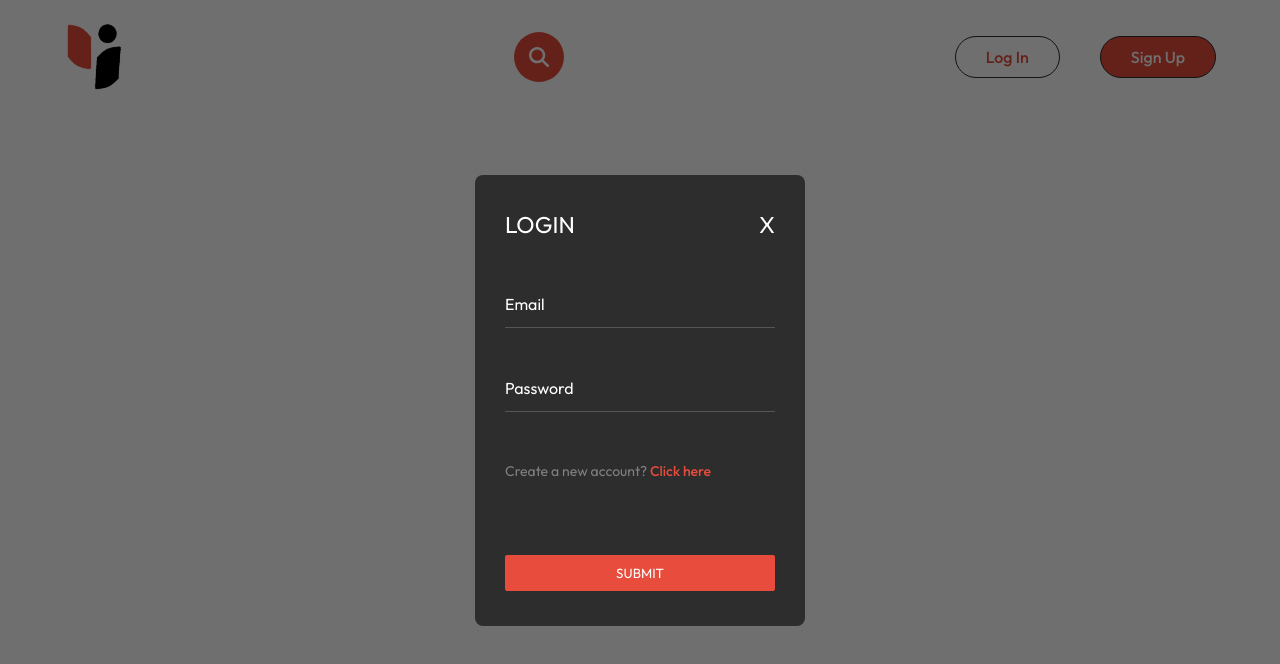
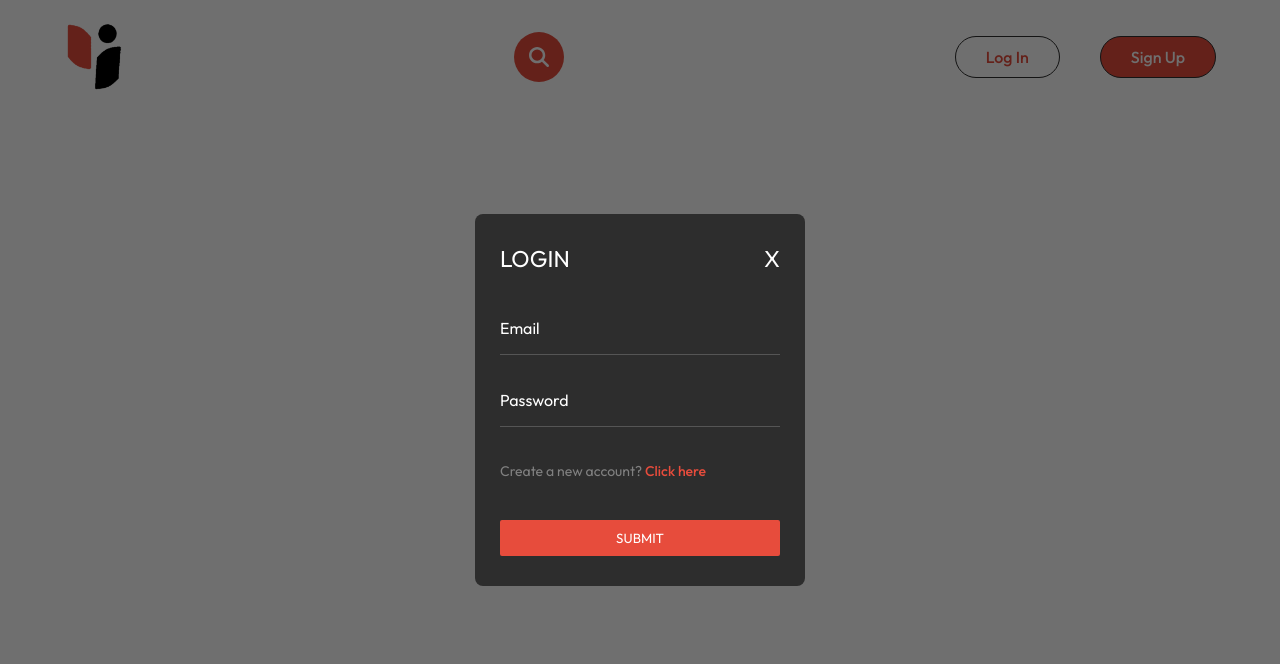
Before and after one commit to FIRM-fcis/FIRM-creatives, a React (Create React App) app: page / in a window 1280 px wide. Both pictures are taken after a click on the button "Log In". Shown: the top 664 px of the page. Built offline with nearby package versions, Linux system fonts and the light colour scheme.

Commit message:
Sign UP finished

```diff
--- a/package.json
+++ b/package.json
@@ -14,6 +14,7 @@
     "axios": "^1.7.2",
     "react": "^18.3.1",
     "react-dom": "^18.3.1",
+    "react-google-recaptcha": "^3.1.0",
     "react-router-dom": "^6.25.1",
     "react-scripts": "5.0.1",
     "web-vitals": "^2.1.4"
--- a/src/components/Login/Login.css
+++ b/src/components/Login/Login.css
@@ -8,13 +8,13 @@
 }
 .login-container{
     place-self: center;
-    width: max(23vw,330px);
+    width: max(24vw,330px);
     color:#808080;
     background-color: rgb(45, 45, 45);
     display: flex;
     flex-direction: column;
-    gap: 25px;
-    padding: 35px 30px;
+    gap: 20px;
+    padding: 30px 25px;
     border-radius: 8px;
     font-size: 14px;
 }
@@ -23,7 +23,7 @@
     display: flex;
     justify-content: space-between;
     align-items: center;
-    margin-bottom: 30px;
+    margin-bottom: 25px;
 }
 .text-center ,.close-login{
 	color:#fff;
@@ -34,7 +34,7 @@
 }
 .input-container{
 	position:relative;
-	margin-bottom:25px;
+	margin-bottom:15px;
 }
 .input-container label{
 	position:absolute;
@@ -49,7 +49,7 @@
   border-bottom:1px solid #555;
   background:transparent;
   width:100%;
-  padding:8px 0 5px 0;
+  padding:8px;
   font-size:16px;
   color:#fff;
 }
@@ -66,19 +66,26 @@
     color: #fff;
 	padding:10px 20px;
 	text-transform:uppercase;
-	margin-top:50px;
+	margin-top:20px;
 	border-radius:2px;
 	cursor:pointer;
 	position:relative;
+    transition: 0.3s;
+}
+.login-btn:hover{
+    background-color: #ac1100;
 }
 .input-container input:focus ~ label,
 .input-container input:valid ~ label{
 	top:-12px;
 	font-size:12px;
-
 }
 .switch{
     color: #e74c3c;
     font-weight: 500;
     cursor: pointer;
 }
+.verification-notice{
+    font-size: 18px;
+    color: green;
+}
--- a/src/components/Login/Login.jsx
+++ b/src/components/Login/Login.jsx
@@ -1,42 +1,174 @@
-import React from 'react'
+import React, { useEffect, useState } from 'react'
 import './Login.css'
+import ReCAPTCHA from "react-google-recaptcha";
 const Login = ({setShowSign,sign,handleSign}) => {
+  const [formData,setformData]=useState({
+    username:'',
+    email:'',
+    password:'',
+    confirmPassword:'',
+    captcha:''
+    })
+  const [errors, setErrors] = useState({})
+  const [isCaptchaVerified, setIsCaptchaVerified] = useState(false);
+  const [isSubmitting, setIsSubmitting] = useState(false);
+  const [emailVerification, setemailVerfication] = useState('');
+
+  const handlechange=(e)=>{
+    const{name,value}=e.target;
+    setformData({
+      ...formData,[name]:value
+    })
+  }
+  const handleSubmit =async (e) => {
+    e.preventDefault()
+    const validationErrors = {}
+    if(!formData.username.trim()) {
+        validationErrors.username = "username is required"
+        setemailVerfication('');
+    }
+
+    if(!formData.email.trim()) {
+        validationErrors.email = "email is required"
+        setemailVerfication('');
+    } else if(!/\S+@\S+\.\S+/.test(formData.email)){
+        validationErrors.email = "email is not valid"
+    }
+
+    if(!formData.password.trim()) {
+      validationErrors.password = "password is required"
+      setemailVerfication('');
+  } else if(!/^(?=.*[a-z])(?=.*[A-Z])(?=.*[0-9])(?=.*[!@#$%]).{8,24}$/.test(formData.password)){
+      validationErrors.password = "  8 to 24 characters.\nMust include uppercase and lowercase letters, a number and a special character.\n  Allowed special characters: ! @ # $ %"
+  }
+
+    if(formData.confirmPassword !== formData.password) {
+        validationErrors.confirmPassword = "password not matched"
+        setemailVerfication('');
+    }
+
+    setErrors(validationErrors)
+
+    if (Object.keys(validationErrors).length === 0 && isCaptchaVerified) {
+      setemailVerfication('Signup successful! Please check your email for verification.');
+      setIsSubmitting(true);
+
+      try {
+        const response = await fetch(
+          sign === 'SIGN UP' ? '/api/auth/signup' : '/api/auth/login',
+          {
+            method: 'POST',
+            headers: { 'Content-Type': 'application/json' },
+            body: JSON.stringify(formData),
+          }
+        );
+        if (!response.ok) {
+          const errorData = await
+          response.json();
+          throw new Error(errorData.message || 'Network response was not ok');
+
+        }
+
+        const data = await response.json();
+        if (sign === 'SIGN UP') {
+          console.log('Signup successful:', data);
+          setemailVerfication('Signup successful! Please check your email for verification.');
+          setformData({
+            username: '',
+            email: '',
+            password: '',
+            confirmPassword: '',
+            captcha: '',
+          });
+        } else {
+          console.log('Login successful:', data);
+        }
+        setIsSubmitting(false);
+      } catch (error) {
+        console.error('Error:', error);
+        setErrors({ apiError: 'An error occurred during submission.' });
+        setIsSubmitting(false);
+      }
+    }
+  };
+
+  const handleCaptchaChange = (value) => {
+    setIsCaptchaVerified(value);
+  };
+  useEffect(() => {
+    const checkEmailAvailability = async () => {
+      if (formData.email.trim() && sign === 'SIGN UP') {
+        try {
+          const response = await fetch(`/api/users/check-email?email=${formData.email}`);
+          const data = await response.json();
+          if (data.isRegistered) {
+            setErrors({ email: 'Email is already registered.' });
+          }
+        } catch (error) {
+          console.error('Error checking email availability:', error);
+        }
+      }
+    };
+    checkEmailAvailability();
+  }, [formData.email, sign]);
+
 
   return (
     <div className='log-in'>
-       <form className="login-container">
+       <form className="login-container" onSubmit={handleSubmit}>
         <div className="login-title">
         <span className='text-center'>{sign}</span>
         <p className='close-login' onClick={()=>setShowSign(false)}>X</p>
         </div>
 		{sign==="LOGIN"?<></>
         :<div className='input-container'>
-		    <input type="text" required/>
+		    <input type="text" required name='username' onChange={handlechange}/>
 		    <label>UserName</label>
+        {errors.username && <span>{errors.username}</span>}
     	</div>
         }
 	<div className='input-container'>
-		<input type="email" required/>
+		<input type="email" required name='email' onChange={handlechange}/>
 		<label>Email</label>
+    {errors.email && <span>{errors.email}</span>}
 	</div>
 	<div className='input-container'>
-		<input type="password" required/>
+		<input type="password" required name='password' onChange={handlechange}/>
 		<label>Password</label>
+    {errors.password && <span>{errors.password}</span>}
 	</div>
   {sign==="LOGIN"?<></>
         :<div className='input-container'>
-		    <input type="text" required/>
+		    <input type="password" required name='confirmPassword' onChange={handlechange}/>
 		    <label>Confirm Password</label>
+        {errors.confirmPassword && <span>{errors.confirmPassword}</span>}
     	</div>
         }
+         {sign==="LOGIN"?<></>
+       :
+       <>
+       <ReCAPTCHA name='captcha'
+    sitekey="6LdQuxsqAAAAAKjcPsxeplE_XmYviiiES8sL_vcE"
+    onChange={handleCaptchaChange}
+  />
+   {!isCaptchaVerified && <p className="captcha-error">Please complete the captcha to submit the form.</p>}
+   {emailVerification ?<p className='verification-notice'>{emailVerification}</p>:<></>}
+   </>
+}
+   {errors.confirmPassword && <span>{errors.confirmPassword}</span>}
     {sign==="LOGIN"?
      <p>Create a new account? <span className='switch' onClick={()=>handleSign("SIGN UP")}>Click here</span></p>
      : <p>Already have an account? <span className='switch' onClick={()=>handleSign("LOGIN")}>Login here</span></p>
 
     }
 
-		<button type="submit" className='login-btn'>submit</button>
-
+  <button
+          type="submit"
+          className='login-btn'
+          disabled={!isCaptchaVerified || isSubmitting}
+        >
+          {isSubmitting ? 'Submitting...' : 'Submit'}
+        </button>
        </form>
     </div>
   )
--- a/src/components/Navbar/Navbar.jsx
+++ b/src/components/Navbar/Navbar.jsx
@@ -31,7 +31,6 @@ const Navbar = ({setShowSign,handleSign }) => {
   const handleBlur=()=>{
     setshowSearchList(false);
   }
-
   return (
     <div className='navbar'>
         <Link to='/'><img src={assets.logo} alt='Logo' draggable='false' className='logo'/></Link>
--- a/src/index.css
+++ b/src/index.css
@@ -5,6 +5,7 @@
   box-sizing: border-box;
   font-family: Outfit;
 }
+
 body{
   min-height: 100vh;
 }
```
Also changed, not shown: 1 other file (tests, documents, lock files or other folders).
